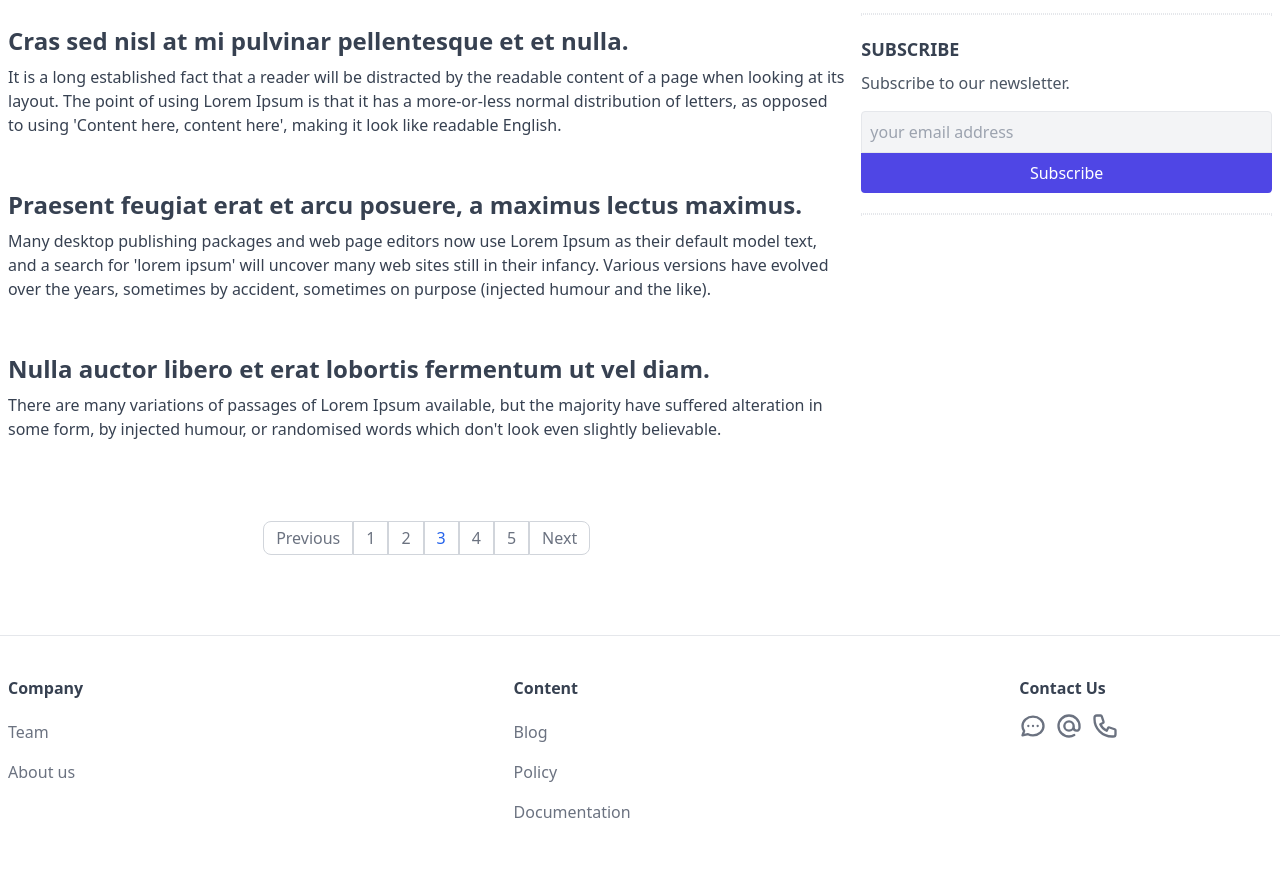
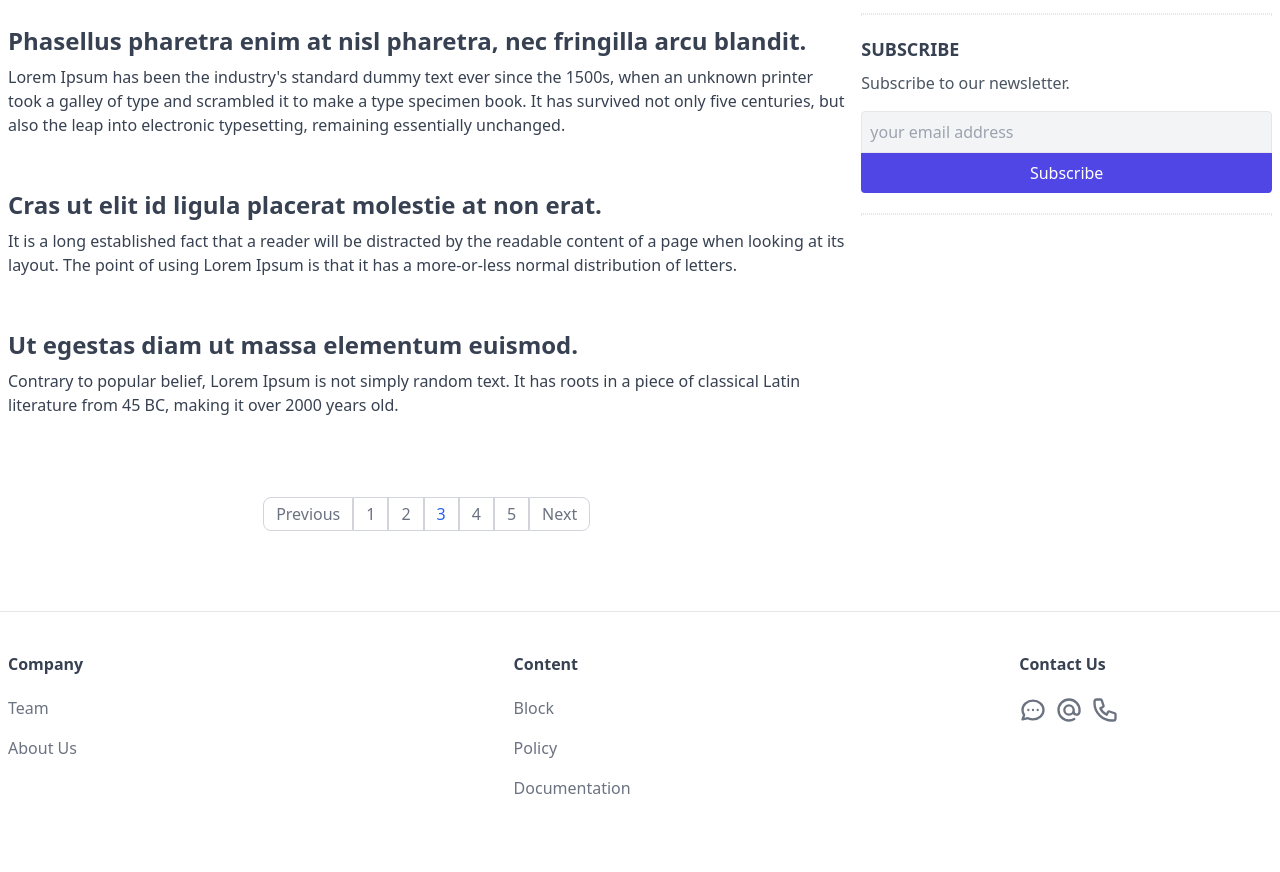
Before and after one commit to YauhenKavalchuk/tailwindcss, a website: page index.html in a window 1280 px wide. Shown: the part 494-1366 px from the top of the page. After the commit the page ends 1342 px from the top, so only its background shows below. Drawn offline with nearby package versions, Linux system fonts and the light colour scheme; files that its build step writes are made by us from their sources.

Commit message:
Update markup

```diff
--- a/index.html
+++ b/index.html
@@ -11,7 +11,7 @@
     <div class="max-w-screen-xl mx-auto">
       <!-- header -->
       <header class="px-2 border-b flex items-center justify-between">
-        <a href="#" class="uppercase font-bold text-purple-800">webDev</a>
+        <a class="uppercase font-bold text-purple-800" href="#">webDev</a>
         <nav class="flex items-center">
           <ul class="inline-flex items-center">
             <li><a class="header-link" href="#">Home</a></li>
@@ -83,24 +83,18 @@
 
       <!-- banners -->
       <section class="px-2 flex space-x-2">
-        <a
-          href="#"
-          class="w-2/3 bg-violet-300 h-96 mb-4 relative rounded inline-block overflow-hidden"
-        >
+        <a class="w-2/3 bg-violet-300 h-96 mb-4 relative rounded inline-block overflow-hidden" href="#">
           <div class="p-4 absolute bottom-0 left-0 z-20">
             <h2 class="text-4xl font-semibold text-gray-100 leading-tight">
-              Lorem ipsum dolor sit amet, consectetur adipisicing elit.
+              Lorem ipsum dolor sit amet consectetur.
             </h2>
           </div>
         </a>
 
-        <a
-          href="#"
-          class="w-1/3 bg-indigo-300 h-96 mb-4 relative rounded inline-block overflow-hidden"
-        >
+        <a class="w-1/3 bg-indigo-300 h-96 mb-4 relative rounded inline-block overflow-hidden" href="#">
           <div class="p-4 absolute bottom-0 left-0 z-20">
             <h2 class="text-4xl font-semibold text-gray-100 leading-tight">
-              Lorem ipsum dolor sit amet, consectetur adipisicing elit.
+              Lorem ipsum dolor sit amet consectetur adipisicing elit.
             </h2>
           </div>
         </a>
@@ -110,54 +104,50 @@
         <div class="w-2/3">
           <!-- post cards -->
           <section class="px-2">
-            <a href="#" class="block mb-10">
+            <a class="block mb-10" href="#">
               <div class="flex">
                 <div>
                   <h3 class="mt-3 mb-2 text-gray-700 font-bold text-2xl">
-                    Cras sed nisl at mi pulvinar pellentesque et et nulla.
+                    Phasellus pharetra enim at nisl pharetra, nec fringilla arcu
+                    blandit.
+                  </h3>
+                  <p class="text-gray-700">
+                    Lorem Ipsum has been the industry's standard dummy text ever
+                    since the 1500s, when an unknown printer took a galley of
+                    type and scrambled it to make a type specimen book. It has
+                    survived not only five centuries, but also the leap into
+                    electronic typesetting, remaining essentially unchanged.
+                  </p>
+                </div>
+              </div>
+            </a>
+
+            <a class="block mb-10" href="#">
+              <div class="flex">
+                <div>
+                  <h3 class="mt-3 mb-2 text-gray-700 font-bold text-2xl">
+                    Cras ut elit id ligula placerat molestie at non erat.
                   </h3>
                   <p class="text-gray-700">
                     It is a long established fact that a reader will be
                     distracted by the readable content of a page when looking at
                     its layout. The point of using Lorem Ipsum is that it has a
-                    more-or-less normal distribution of letters, as opposed to
-                    using 'Content here, content here', making it look like
-                    readable English.
+                    more-or-less normal distribution of letters.
                   </p>
                 </div>
               </div>
             </a>
 
-            <a href="#" class="block mb-10">
+            <a class="block mb-10" href="#">
               <div class="flex">
                 <div>
                   <h3 class="mt-3 mb-2 text-gray-700 font-bold text-2xl">
-                    Praesent feugiat erat et arcu posuere, a maximus lectus
-                    maximus.
+                    Ut egestas diam ut massa elementum euismod.
                   </h3>
                   <p class="text-gray-700">
-                    Many desktop publishing packages and web page editors now
-                    use Lorem Ipsum as their default model text, and a search
-                    for 'lorem ipsum' will uncover many web sites still in their
-                    infancy. Various versions have evolved over the years,
-                    sometimes by accident, sometimes on purpose (injected humour
-                    and the like).
-                  </p>
-                </div>
-              </div>
-            </a>
-
-            <a href="#" class="block mb-10">
-              <div class="flex">
-                <div>
-                  <h3 class="mt-3 mb-2 text-gray-700 font-bold text-2xl">
-                    Nulla auctor libero et erat lobortis fermentum ut vel diam.
-                  </h3>
-                  <p class="text-gray-700">
-                    There are many variations of passages of Lorem Ipsum
-                    available, but the majority have suffered alteration in some
-                    form, by injected humour, or randomised words which don't
-                    look even slightly believable.
+                    Contrary to popular belief, Lorem Ipsum is not simply random
+                    text. It has roots in a piece of classical Latin literature
+                    from 45 BC, making it over 2000 years old.
                   </p>
                 </div>
               </div>
@@ -168,20 +158,20 @@
           <div class="mt-20 mb-10">
             <ul class="flex justify-center">
               <li>
-                <a href="#" class="pagination-item rounded-l-lg">Previous</a>
+                <a class="pagination-item rounded-l-lg" href="#">Previous</a>
               </li>
-              <li><a href="#" class="pagination-item">1</a></li>
-              <li><a href="#" class="pagination-item">2</a></li>
+              <li><a class="pagination-item" href="#">1</a></li>
+              <li><a class="pagination-item" href="#">2</a></li>
               <li>
                 <a
+                  class="pagination-item text-blue-600 hover:bg-blue-100 hover:text-blue-600"
                   href="#"
-                  class="pagination-item text-blue-600 hover:bg-blue-100 hover:text-blue-600"
                   >3</a
                 >
               </li>
-              <li><a href="#" class="pagination-item">4</a></li>
-              <li><a href="#" class="pagination-item">5</a></li>
-              <li><a href="#" class="pagination-item rounded-r-lg">Next</a></li>
+              <li><a class="pagination-item" href="#">4</a></li>
+              <li><a class="pagination-item" href="#">5</a></li>
+              <li><a class="pagination-item rounded-r-lg" href="#">Next</a></li>
             </ul>
           </div>
         </div>
@@ -196,8 +186,8 @@
             </h5>
             <p class="text-gray-600 mb-4">Subscribe to our newsletter.</p>
             <input
+              placeholder="your email address"
               type="email"
-              placeholder="your email address"
               class="text-gray-700 bg-gray-100 p-2 w-full border rounded-t hover:border-gray-600"
             />
             <button
@@ -218,23 +208,35 @@
           <div class="mb-5 w-2/5">
             <h6 class="font-semibold text-gray-700 mb-3">Company</h6>
             <ul>
-              <li><a href="#" class="footer-link">Team</a></li>
-              <li><a href="#" class="footer-link">About us</a></li>
+              <li>
+                <a class="footer-link" href="#">Team</a>
+              </li>
+              <li>
+                <a class="footer-link" href="#">About Us</a>
+              </li>
             </ul>
           </div>
+
           <div class="w-2/5">
             <h6 class="font-semibold text-gray-700 mb-3">Content</h6>
             <ul>
-              <li><a href="#" class="footer-link">Blog</a></li>
-              <li><a href="#" class="footer-link">Policy</a></li>
-              <li><a href="#" class="footer-link">Documentation</a></li>
+              <li>
+                <a class="footer-link" href="#">Block</a>
+              </li>
+              <li>
+                <a class="footer-link" href="#">Policy</a>
+              </li>
+              <li>
+                <a class="footer-link" href="#">Documentation</a>
+              </li>
             </ul>
           </div>
+
           <div class="w-1/5">
             <h6 class="font-semibold text-gray-700 mb-3">Contact Us</h6>
-            <ul class="flex items-center text-gray-500">
+            <ul class="flex">
               <li class="mr-2">
-                <a href="#">
+                <a class="footer-link" href="#">
                   <svg
                     xmlns="http://www.w3.org/2000/svg"
                     class="h-7 w-7"
@@ -252,7 +254,7 @@
                 </a>
               </li>
               <li class="mr-2">
-                <a href="#">
+                <a class="footer-link" href="#">
                   <svg
                     xmlns="http://www.w3.org/2000/svg"
                     class="h-7 w-7"
@@ -270,7 +272,7 @@
                 </a>
               </li>
               <li>
-                <a href="#">
+                <a class="footer-link" href="#">
                   <svg
                     xmlns="http://www.w3.org/2000/svg"
                     class="h-7 w-7"
```
